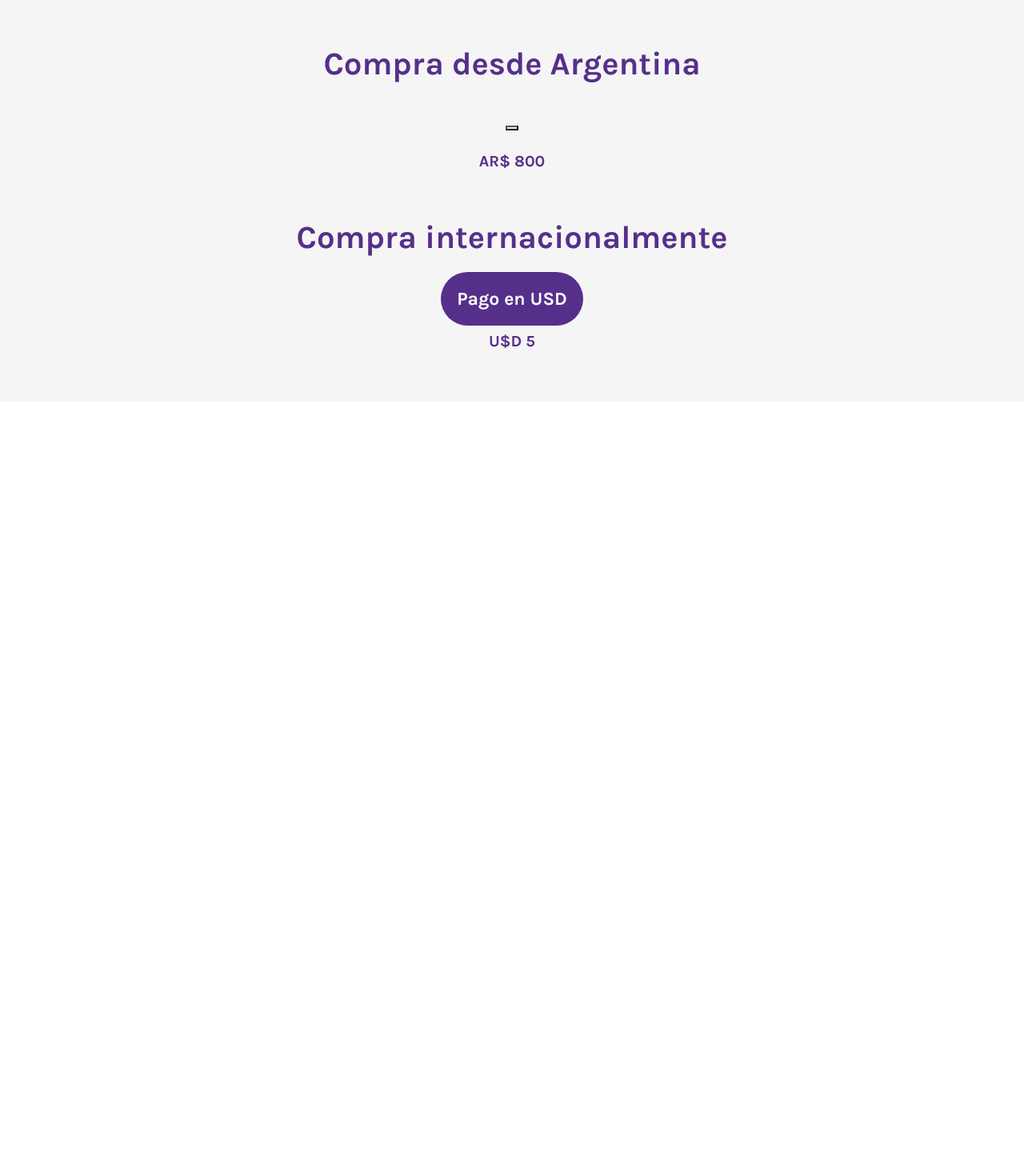
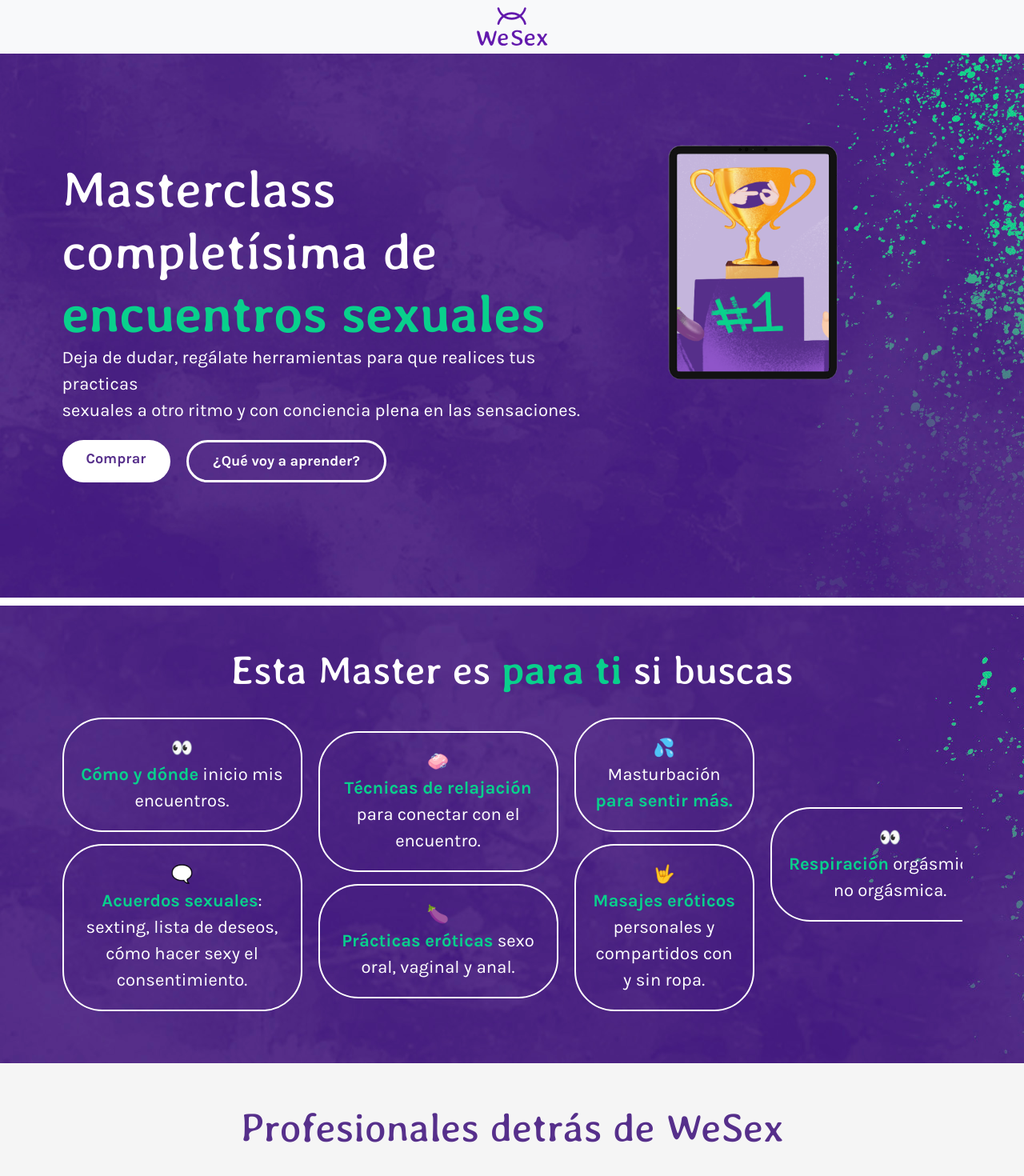
Before and after one commit to dsepulveda3/we-sex-web, a Next.js app: page /masterclass-1 in a window 1280 px wide. Shown: the top 1470 px of the page at 80% size. Before the commit the page ends 800 px from the top, so only its background shows below. Built offline with nearby package versions, Linux system fonts and the light colour scheme.

Commit message:
Masterclass texts

```diff
--- /dev/null
+++ b/src/components/esParaVosSi3MC.js
@@ -0,0 +1,122 @@
+import React from 'react';
+import {Row, Col, Container} from 'reactstrap';
+import styled from '@emotion/styled';
+import "swiper/css";
+import "swiper/css/pagination";
+import { Swiper, SwiperSlide } from "swiper/react";
+import { Pagination } from "swiper";
+
+const Background = styled.div`
+    background-image: url("/img/ws-background.jpg");
+    background-color: var(--violet);
+    background-position: center;
+    background-repeat: no-repeat;
+    background-attachment: fixed;
+    /* min-height: 85vh; */
+    /* margin-top: 3rem; */
+    position: relative;
+    @media(max-width: 540px){
+        background-attachment: scroll;
+        text-align: center;
+        padding-bottom:3rem;
+    }
+`;
+
+
+const Title = styled.h4`
+    font-size: 5rem;
+    font-family: "Averia Libre", sans-serif;
+    text-align: center;
+    span {
+        color: var(--green);
+        font-weight: bold;
+        font-family: "Averia Libre", sans-serif;
+    }
+    @media(max-width: 540px){
+        margin-bottom:1.5rem;
+        font-size: 4rem;
+    }
+    @media(min-width: 540px){
+        margin-bottom: 3rem;
+    }
+`;
+
+const Text = styled.p`
+    font-family: "Karla", sans-serif;
+    font-size: 2.2rem;
+    text-align:center;
+    margin-bottom: 1.5rem;
+    padding: .5rem 1rem;
+    /* vertical-align: middle; */
+
+    transition: all 1s ease;
+
+    /* SWIPER */
+    border: 2px solid white;
+    border-radius: 5rem;
+    padding: 2rem;
+
+    &:hover {
+        background-color: white;
+        color: var(--violet);
+    }
+
+    span {
+        color: var(--green);
+        font-weight: bold;
+    }
+    @media(max-width: 540px){
+        margin-bottom: 1rem;
+        font-size: 2rem;
+    }
+`;
+
+
+const EsParaVosSi3 = () => {
+    return (
+        <Background id="paravos">
+            <Container style={{paddingTop: "5rem", paddingBottom: "5rem"}}>
+                <Title>Esta Master es <span>para ti</span> si buscas</Title>
+
+                <Swiper
+                    slidesPerView={"auto"}
+                    spaceBetween={20}
+                    modules={[Pagination]}
+                    className="mySwiper"
+                >
+                    <SwiperSlide>
+                        <Text>
+                            👀<br/><span>Cómo y dónde</span> inicio mis encuentros.
+                        </Text>
+                        <Text>
+                            🗨️<br/><span>Acuerdos sexuales</span>: sexting, lista de deseos, cómo hacer sexy el consentimiento.
+                        </Text>
+                    </SwiperSlide>
+                    <SwiperSlide>
+                        <Text>
+                            🧼<br/><span>Técnicas de relajación</span> para conectar con el encuentro.
+                        </Text>
+                        <Text>
+                            🍆<br/><span>Prácticas eróticas</span> sexo oral, vaginal y anal.
+                        </Text>
+                    </SwiperSlide>
+                    <SwiperSlide>
+                        <Text>
+                            💦<br/>Masturbación<span> para sentir más.</span>
+                        </Text>
+                        <Text>
+                            🤟<br/><span>Masajes eróticos</span> personales y compartidos con y sin ropa.
+                        </Text>
+                    </SwiperSlide>
+                    <SwiperSlide>
+                        <Text>
+                            👀<br/><span>Respiración</span> orgásmica y no orgásmica.
+                        </Text>
+                    </SwiperSlide>
+                </Swiper>
+            </Container>
+        </Background>
+    );
+}
+
+export default EsParaVosSi3;
--- /dev/null
+++ b/src/components/firstBannerMC.js
@@ -0,0 +1,151 @@
+import React from 'react';
+import {Row, Col, Container} from 'reactstrap';
+import styled from '@emotion/styled';
+
+const Background = styled.div`
+
+    background-color: var(--violet);
+    background-image: url("/img/ws-background.jpg");
+    background-position: center;
+    -webkit-background-size: cover;
+    -moz-background-size: cover;
+    -o-background-size: cover;
+    background-size: cover;
+    background-repeat: no-repeat;
+    background-attachment: fixed;
+    min-height: 85vh;
+    margin-top: .1rem;
+    position: relative;
+    @media(max-width: 540px){
+        background-attachment: scroll;
+        text-align: center;
+        padding-bottom:3rem;
+    }
+`;
+
+const Content = styled.div`
+    /* margin: 0;
+    position: absolute;
+    top: 50%;
+    -ms-transform: translateY(-50%);
+    transform: translateY(-50%); */
+    margin-top: 20%;
+`;
+
+const ContentImage = styled.div`
+    margin-top:20%;
+    @media(max-width: 540px){
+        margin-top:0!important;
+    }
+`;
+
+const Title = styled.h1`
+    font-size: 6.5rem;
+    font-family: "Averia Libre", sans-serif;
+    span {
+        color: var(--green);
+        font-weight: bold;
+    font-family: "Averia Libre", sans-serif;
+
+    }
+    @media(max-width: 540px){
+        font-size: 5.5rem;
+        margin-bottom:1.5rem;
+    }
+`;
+
+const Text = styled.p`
+    font-family: "Karla", sans-serif;
+    font-size: 2.2rem;
+    margin-bottom: 1rem;
+    span {
+        color: var(--green);
+    }
+    @media(max-width: 540px){
+        font-size: 2rem;
+    }
+`;
+
+const AppImage = styled.img`
+    width: 60%;
+    height: auto;
+    margin-left: 6rem;
+
+
+`;
+
+const Botones = styled.div`
+    margin-top: 2rem;
+    @media(min-width: 540px){
+        display: flex;
+    }
+`;
+
+const Boton = styled.a`
+    border-radius: 4rem;
+    padding: 1rem 3rem;
+    font-weight: bold;
+    border: none;
+    transition: all .5s ease;
+    &:hover {
+        background-color: var(--green);
+        color: white;
+        cursor: pointer;
+    }
+    @media(max-width: 540px){
+        margin: 1rem auto;
+        display:block;
+        min-width: 80%;
+    }
+`;
+
+const BotonArs = styled(Boton)`
+    color: var(--violet);
+    background-color: white;
+    @media(max-width: 540px){
+        margin-top: 3rem;
+    }
+    @media(min-width: 540px){
+        margin-right: 2rem;
+    }
+`;
+
+const BotonUsd = styled(Boton)`
+    color: white;
+    border: 3px solid white;
+    background-color: transparent;
+`;
+
+const FirstBanner = () => {
+    return (
+        <Background>
+            <Container>
+                    <Row className="justify-content-between">
+                        <Col lg={7} className="align-items-center">
+                            <Content>
+                                <Title>Masterclass completísima de <span>encuentros sexuales</span></Title>
+                                <Text>
+                                    Deja de dudar, regálate herramientas para que realices tus practicas<br/> sexuales a otro ritmo y con conciencia plena en las sensaciones.
+                                </Text>
+                                <Botones>
+                                    <BotonArs
+                                        href="#comprar"
+                                    >Comprar</BotonArs>
+                                    <BotonUsd
+                                        href="#queVoyAEncontrar"
+                                    >¿Qué voy a aprender?</BotonUsd>
+                                </Botones>
+                            </Content>
+                        </Col>
+                        <Col>
+                            <ContentImage>
+                                <AppImage src="img/ico/Masterclass (1).png" />
+                            </ContentImage>
+                        </Col>
+                    </Row>
+            </Container>
+        </Background>
+    );
+}
+
+export default FirstBanner;
--- a/src/components/header.js
+++ b/src/components/header.js
@@ -91,7 +91,7 @@
 
   return (
     <StyledHeader bgColor={bgColor} bgImage={bgImage}>
-      <Navbar expand="md" className="fixed-top">
+      <Navbar expand="md" className="fixed-top" >
         <div className="d-flex justify-content-between align-items-center w-100" style={{marginLeft: "20px", marginRight: "20px"}}>
           <NavbarBrand href="/">
             <Title>WeSex</Title>
--- a/src/pages/masterclass-1/index.js
+++ b/src/pages/masterclass-1/index.js
@@ -19,6 +19,8 @@
 import Footer from '@/components/footer'
 import SeguisDudando from '@/components/seguisDudando'
 import ComprarMaster1 from '@/components/comprarMaster1'
+import FirstBannerMC from '@/components/firstBannerMC'
+import EsParaVosSi3MC from '@/components/esParaVosSi3MC'
 
 const inter = Inter({ subsets: ['latin'] })
 
@@ -78,12 +80,19 @@
         <AfterDiv />
         <Profesionales />
         <Regalar /> */}
+        <NavBarWS />
+        <FirstBannerMC />
+        <AfterDiv />
+        <EsParaVosSi3MC />
+        <Profesionales />
+        <Dudas />
         <ComprarMaster1 />
+        <AboutWeSex />
         {/* <Dudas />
         <AboutWeSex />
         <SeguisDudando /> */}
         {/* <NoLoPienses /> */}
-        {/* <Footer /> */}
+        <Footer />
       </main>
     </>
   )
--- a/src/pages/masterclasses/index.js
+++ b/src/pages/masterclasses/index.js
@@ -21,6 +21,7 @@
 import Header from '@/components/header'
 import Guides from '@/components/guides'
 import MasterClasses from '@/components/masterclasses'
+import Header2 from '@/components/header2'
 
 const inter = Inter({ subsets: ['latin'] })
 
```
Also changed, not shown: src/components/header2.js (added, +45 -0 lines).
